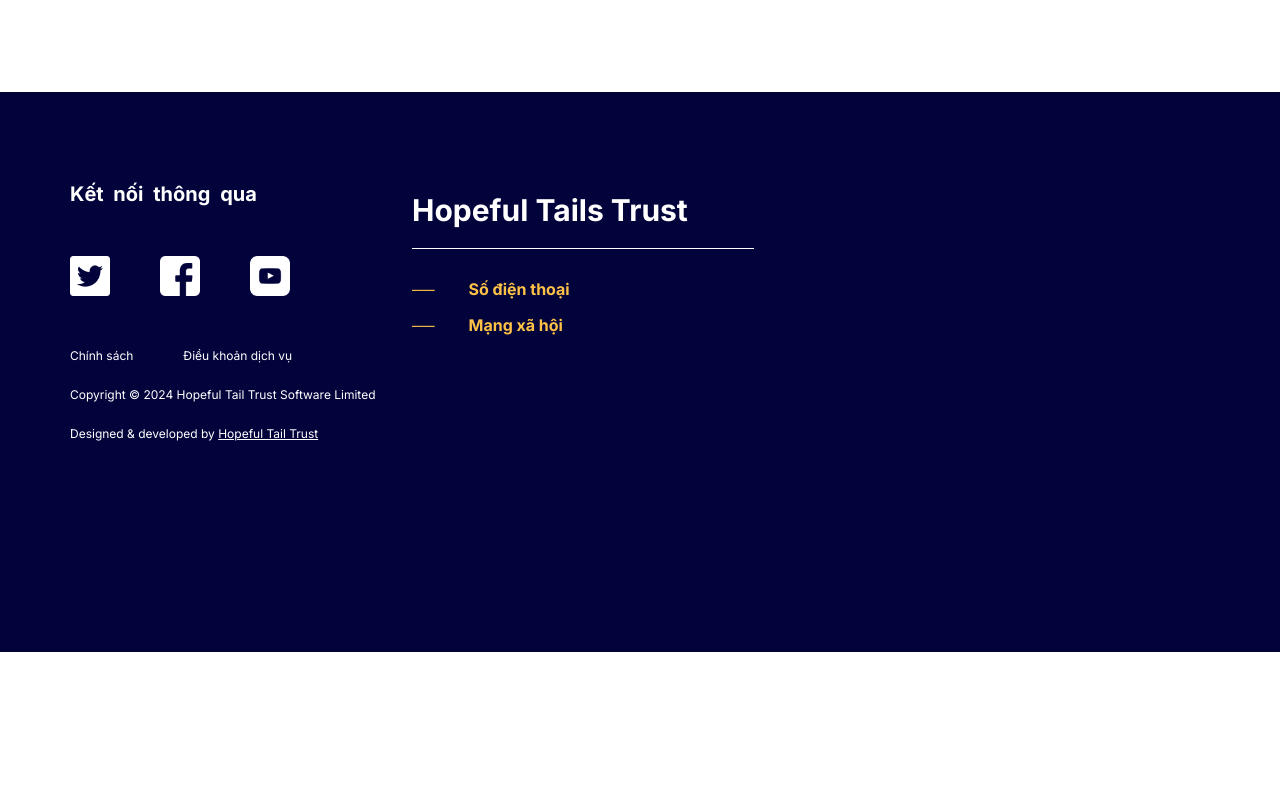
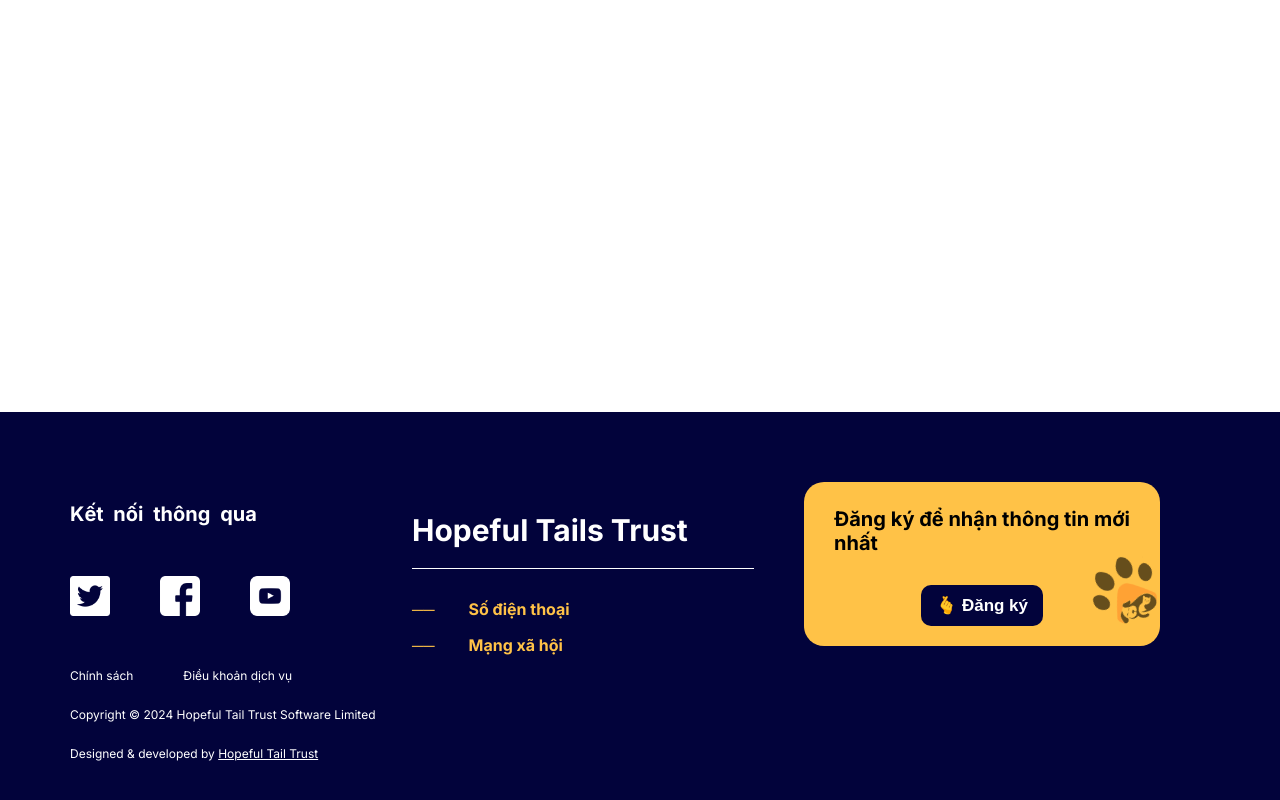
Before and after one commit to LanNgoc2110/Hopeful_Tail_Trust_FE, a React (Vite) app: page / in a window 1280 px wide. Shown: the part 388-1188 px from the top of the page. Before the commit the page ends 1040 px from the top, so only its background shows below. Built offline with nearby package versions, Linux system fonts and the light colour scheme.

Commit message:
finish footer

```diff
--- a/src/components/Footer/Footer.css
+++ b/src/components/Footer/Footer.css
@@ -1,7 +1,7 @@
 .footer-whole-container{
     width: 100%;
     background-color: #02033B;
-    height: 70vh;
+    height: 60vh;
     display: flex;
     justify-content: center;
     color: white;
@@ -83,5 +83,46 @@
 
 
 .footer-right{
-    width: 40%
+    width: 40%;
 }
+.footer-right .footer-register{
+    background-color: #FFC247;
+    padding: 5px 30px;
+    margin: 0 50px;
+    border-radius: 20px;
+    display: flex;
+    justify-content: center;
+    flex-wrap: wrap;
+    position: relative;
+}
+.footer-register p {
+    color: black;
+    font-size: 20px;
+    font-weight: bold;
+}
+.footer-register button{
+    background-color: #02033B;
+    color: white;
+    padding: 10px 15px;
+    margin: 10px 0 15px;
+    border-radius: 10px;
+    font-size: 17px;
+    font-weight: bold;
+    cursor: pointer;
+    border: none;
+    transition: 0.3s ease;
+}
+.footer-register button:hover{
+    background-color: #414144;
+    transition: 0.3s ease;
+}
+
+.footer-register img{
+    width: 100px;
+    height: 100px;
+    position: absolute;
+    top: 65px;
+    right: -20px;
+    opacity: 0.6;
+    transform: rotate(-35deg)
+}
--- a/src/components/Footer/Footer.jsx
+++ b/src/components/Footer/Footer.jsx
@@ -4,6 +4,7 @@
 import twitter from '/assets/twitter.png'
 import facebook from '/assets/facebook.png'
 import youtube from '/assets/youtube.png'
+import logo from '/assets/Logo_No_Word.png'
 
 const Footer = () => {
     return (
@@ -12,9 +13,9 @@
                 <div className="footer-left">
                     <p className='title'>Kết nối thông qua</p>
                     <div className="footer-contact">
-                        <img src={twitter} className='footer-logo'/>
-                        <img src={facebook} className='footer-logo'/>
-                        <img src={youtube} className='footer-logo'/>
+                        <img src={twitter} className='footer-logo' />
+                        <img src={facebook} className='footer-logo' />
+                        <img src={youtube} className='footer-logo' />
                     </div>
                     <div className="policy">
                         <p>Chính sách</p>
@@ -29,7 +30,11 @@
                     <p className='content'> ── <span>Mạng xã hội</span></p>
                 </div>
                 <div className="footer-right">
-
+                    <div className="footer-register">
+                        <p>Đăng ký để nhận thông tin mới nhất </p>
+                        <button> 🫰 Đăng ký</button>
+                        <img src={logo}/>
+                    </div>
                 </div>
             </div>
         </div>
--- a/src/components/Header/Header.jsx
+++ b/src/components/Header/Header.jsx
@@ -1,8 +1,16 @@
 import React from 'react'
 import './Header.css'
 import logo from '/assets/Logo.png'
+import { useNavigate } from 'react-router-dom'
 
 const Header = () => {
+
+    const navigate = useNavigate()
+
+    const handleClick = () => {
+        navigate("/");
+        window.scrollTo(0, 0); // Cuộn lên đầu trang
+    }
     return (
         <div className="header-whole-container">
             <div className='header-container'>
@@ -10,7 +18,7 @@
                     <img src={logo} className='header-logo' />
                 </div>
                 <div className="header-right">
-                    <li>Trang chủ</li>
+                    <li onClick={handleClick}>Trang chủ</li>
                     <li>Giới thiệu</li>
                     <li>Nhận nuôi</li>
                     <li>Sản phẩm</li>
--- a/src/pages/Home/Home.css
+++ b/src/pages/Home/Home.css
@@ -10,5 +10,5 @@
     max-width: var(--max-screen-width);
     width: 100%;
     margin-top: 80px;
-    height: 50vh;
+    height: 90vh;
 }
```
Also changed, not shown: public/assets/dog.png (added).
